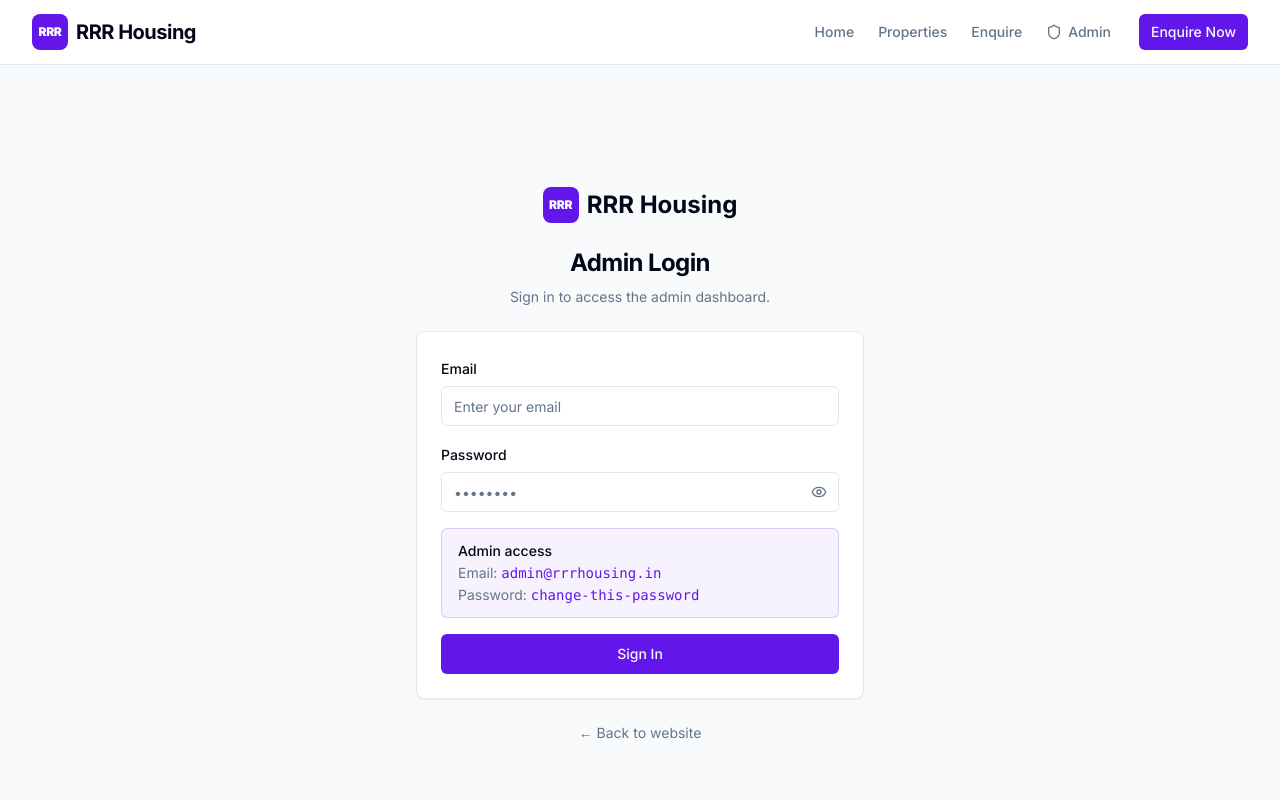
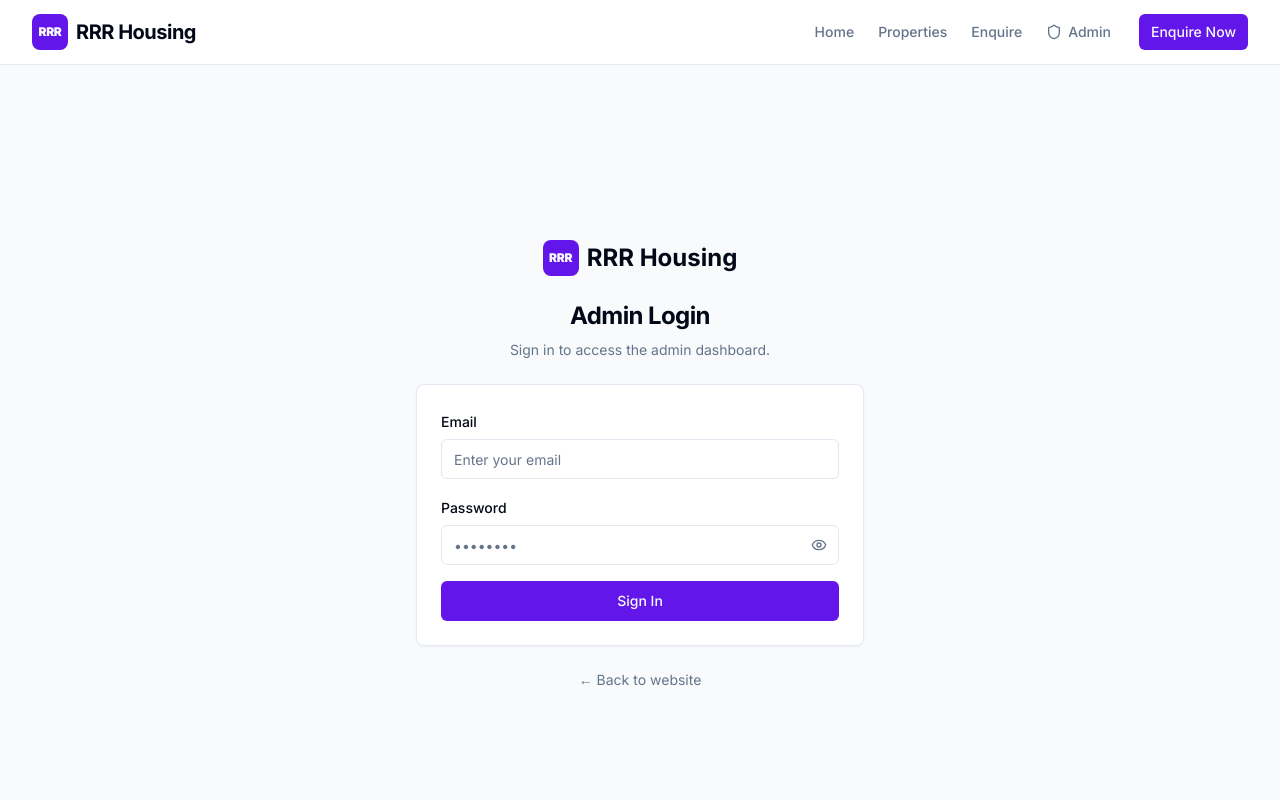
Before and after one commit to Monsooroffc/Estate-hub-project, a Next.js app: page /admin/login in a window 1280 px wide. Shown: the top 800 px of the page. Built offline with nearby package versions, Linux system fonts and the light colour scheme.

Commit message:
fix(admin): remove credential hint box from login page so admin credentials are no longer displayed in the UI

```diff
--- a/src/app/admin/login/page.tsx
+++ b/src/app/admin/login/page.tsx
@@ -15,8 +15,6 @@ export default function AdminLoginPage() {
   const [showPassword, setShowPassword] = useState(false)
   const [error, setError] = useState('')
   const [loading, setLoading] = useState(false)
-  const demoEmail = process.env.NEXT_PUBLIC_ADMIN_EMAIL?.trim() || 'monsoor.official876@gmail.com'
-  const demoPassword = process.env.NEXT_PUBLIC_ADMIN_PASSWORD?.trim() || 'M7_Monsoor@123'
 
   const handleSubmit = async (e: React.FormEvent) => {
     e.preventDefault()
@@ -52,15 +50,6 @@ export default function AdminLoginPage() {
               </button>
             </div>
           </div>
-          <div className="rounded-md border border-primary/20 bg-primary/5 px-4 py-3 text-sm text-muted-foreground">
-            <p className="font-medium text-foreground">Admin access</p>
-            <p className="mt-0.5">
-              Email: <span className="font-mono text-primary">{demoEmail}</span>
-            </p>
-            <p className="mt-0.5">
-              Password: <span className="font-mono text-primary">{demoPassword}</span>
-            </p>
-          </div>
           {error && <p className="text-sm text-red-500">{error}</p>}
           <Button type="submit" className="w-full" disabled={loading}>{loading ? 'Signing in...' : 'Sign In'}</Button>
         </form>
```
